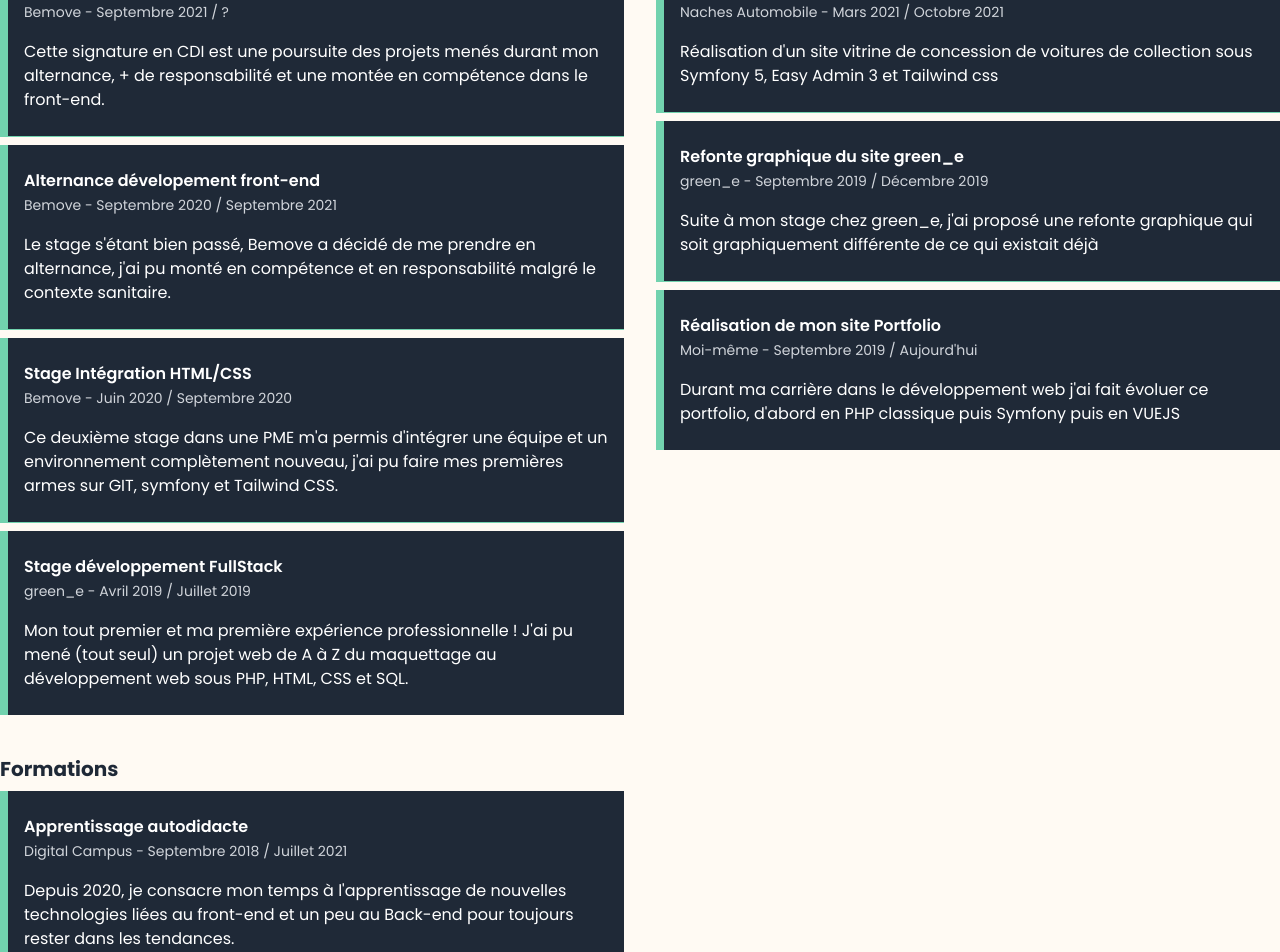
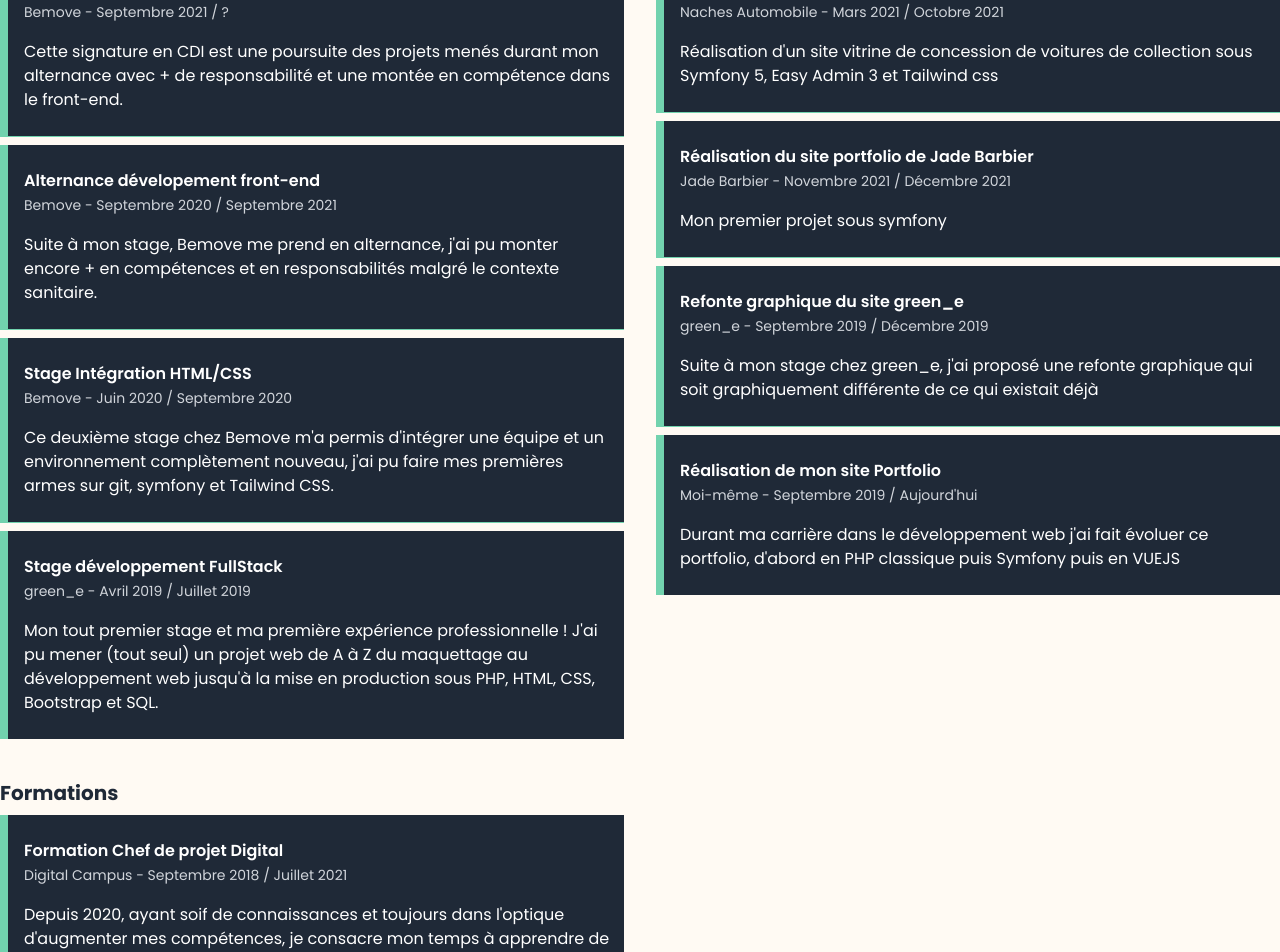
Before and after one commit to LouisBENSI/Portfolio-vue, a Vue app: page /parcours in a window 1280 px wide. Shown: the part 280-1232 px from the top of the page. Built offline with nearby package versions, Linux system fonts and the light colour scheme.

Commit message:
texte parcours

```diff
--- a/src/views/Parcours.vue
+++ b/src/views/Parcours.vue
@@ -31,28 +31,28 @@ export default {
               company: "Bemove",
               date_start: "Septembre 2021",
               date_fin: "?",
-              description: "Cette signature en CDI est une poursuite des projets menés durant mon alternance, + de responsabilité et une montée en compétence dans le front-end."
+              description: "Cette signature en CDI est une poursuite des projets menés durant mon alternance avec + de responsabilité et une montée en compétence dans le front-end."
             },
             {
               title: "Alternance dévelopement front-end",
               company: "Bemove",
               date_start: "Septembre 2020",
               date_fin: "Septembre 2021",
-              description: "Le stage s'étant bien passé, Bemove a décidé de me prendre en alternance, j'ai pu monté en compétence et en responsabilité malgré le contexte sanitaire."
+              description: "Suite à mon stage, Bemove me prend en alternance, j'ai pu monter encore + en compétences et en responsabilités malgré le contexte sanitaire."
             },
             {
               title: "Stage Intégration HTML/CSS",
               company: "Bemove",
               date_start: "Juin 2020",
               date_fin: "Septembre 2020",
-              description: "Ce deuxième stage dans une PME m'a permis d'intégrer une équipe et un environnement complètement nouveau, j'ai pu faire mes premières armes sur GIT, symfony et Tailwind CSS."
+              description: "Ce deuxième stage chez Bemove m'a permis d'intégrer une équipe et un environnement complètement nouveau, j'ai pu faire mes premières armes sur git, symfony et Tailwind CSS."
             },
             {
               title: "Stage développement FullStack",
               company: "green_e",
               date_start: "Avril 2019",
               date_fin: "Juillet 2019",
-              description: "Mon tout premier et ma première expérience professionnelle ! J'ai pu mené (tout seul) un projet web de A à Z du maquettage au développement web sous PHP, HTML, CSS et SQL."
+              description: "Mon tout premier stage et ma première expérience professionnelle ! J'ai pu mener (tout seul) un projet web de A à Z du maquettage au développement web jusqu'à la mise en production sous PHP, HTML, CSS, Bootstrap et SQL."
             },
           ]
         },
@@ -65,6 +65,13 @@ export default {
               date_start: "Mars 2021",
               date_fin: "Octobre 2021",
               description: "Réalisation d'un site vitrine de concession de voitures de collection sous Symfony 5, Easy Admin 3 et Tailwind css"
+            },
+            {
+              title: "Réalisation du site portfolio de Jade Barbier",
+              company: "Jade Barbier",
+              date_start: "Novembre 2021",
+              date_fin: "Décembre 2021",
+              description: "Mon premier projet sous symfony"
             },
             {
               title: "Refonte graphique du site green_e",
@@ -86,18 +93,18 @@ export default {
           title: "Formations",
           items: [
             {
-              title: "Apprentissage autodidacte",
+              title: "Formation Chef de projet Digital",
               company: "Digital Campus",
               date_start: "Septembre 2018",
               date_fin: "Juillet 2021",
-              description: "Depuis 2020, je consacre mon temps à l'apprentissage de nouvelles technologies liées au front-end et un peu au Back-end pour toujours rester dans les tendances."
+              description: "Depuis 2020, ayant soif de connaissances et toujours dans l'optique d'augmenter mes compétences, je consacre mon temps à apprendre de nouveaux langages dont vueJS par exemple."
             },
             {
-              title: "Formation Chef de projet Digital",
+              title: "Apprentissage autodidacte",
               company: "Udemy",
               date_start: "2021",
               date_fin: "?",
-              description: "Durant ces trois années de Bachelor j'ai appris tous les rouages quant à la conception et le création d'un site web."
+              description: "Durant ce cursus de 3 comprenant 2 stages et une alternance d'un an, j'ai appris et mis en pratique tous les rouages de la conception d'un site web : du recueil de la demande client à la mise en production du site."
             },
 
           ]
```
Also changed, not shown: 5 other files (tests, documents, lock files or other folders).
